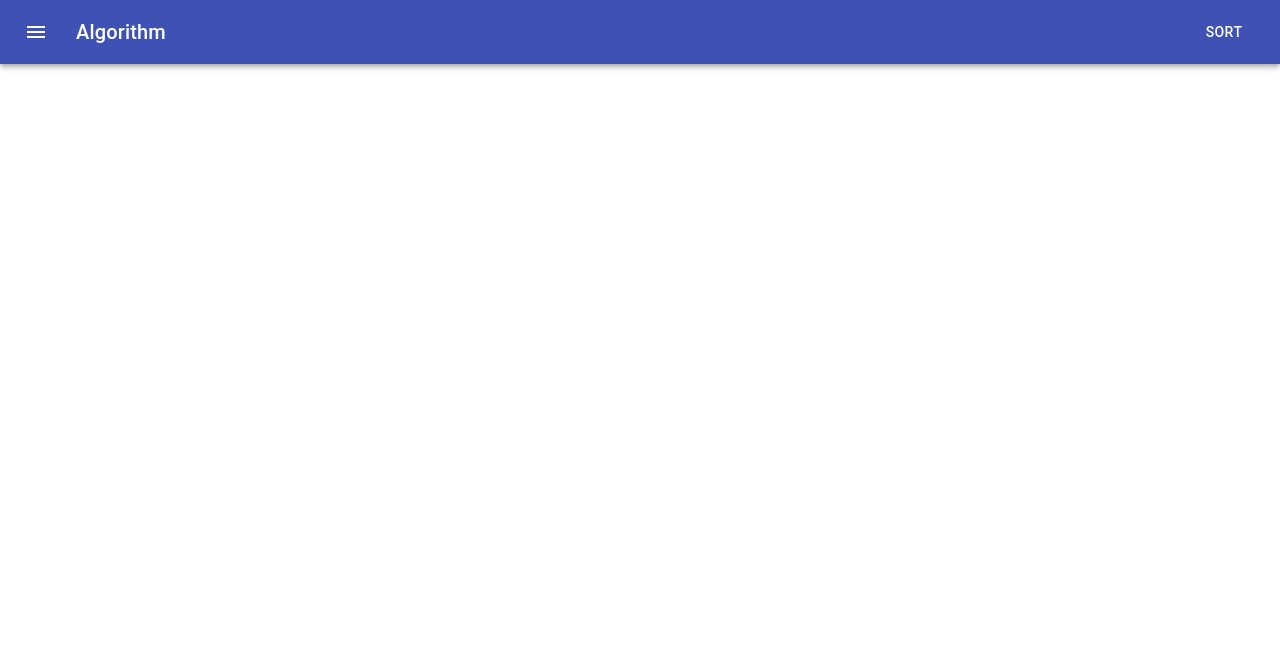
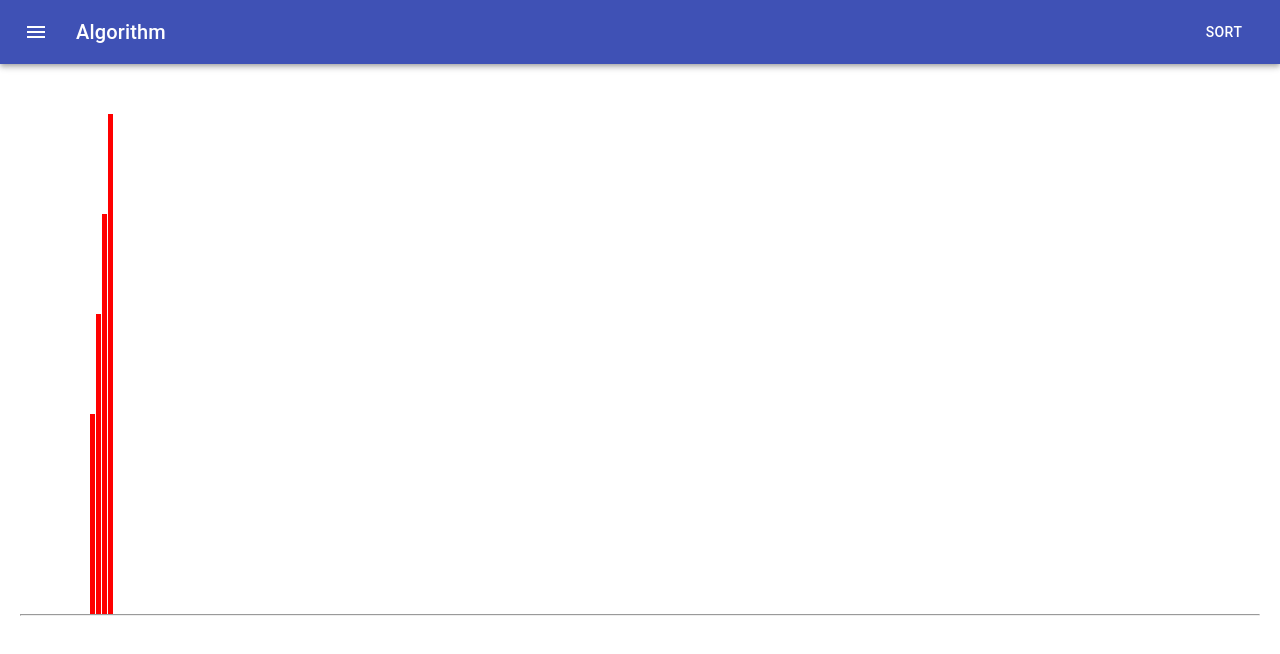
Before and after one commit to Mr-G-D/Sorting-Visualizer, a React (Create React App) app: page / in a window 1280 px wide. Shown: the top 654 px of the page. Built offline with nearby package versions, Linux system fonts and the light colour scheme.

Commit message:
sorting bars initiated

```diff
--- a/src/App.js
+++ b/src/App.js
@@ -1,10 +1,12 @@
 import "./App.css";
 import Appbar from "./components/AppBar";
+import SortingBars from "./components/SortingBars";
 
 function App() {
   return (
     <div className="app">
       <Appbar />
+      <SortingBars />
     </div>
   );
 }
--- /dev/null
+++ b/src/components/SortingBars.jsx
@@ -0,0 +1,44 @@
+import React from "react";
+import { makeStyles } from "@material-ui/styles";
+
+let Array = [200, 300, 400, 500];
+let bars = Array.map((bar) => (
+  <div
+    style={{
+      height: bar,
+      backgroundColor: "#ff0000",
+      width: 5,
+      marginRight: 1,
+    }}
+  ></div>
+));
+
+const SortingBars = () => {
+  const styles = useStyles();
+  return (
+    <div className={styles.main}>
+      <div className={styles.body}>{bars}</div>
+
+      <hr className={styles.hr} />
+    </div>
+  );
+};
+
+export default SortingBars;
+
+const useStyles = makeStyles({
+  main: {
+    marginLeft: "20px",
+    marginRight: "20px",
+  },
+  body: {
+    margin: "70px",
+    marginTop: "50px",
+    marginBottom: "0px",
+    display: "flex",
+    alignItems: "flex-end",
+  },
+  hr: {
+    margin: "0px",
+  },
+});
```
